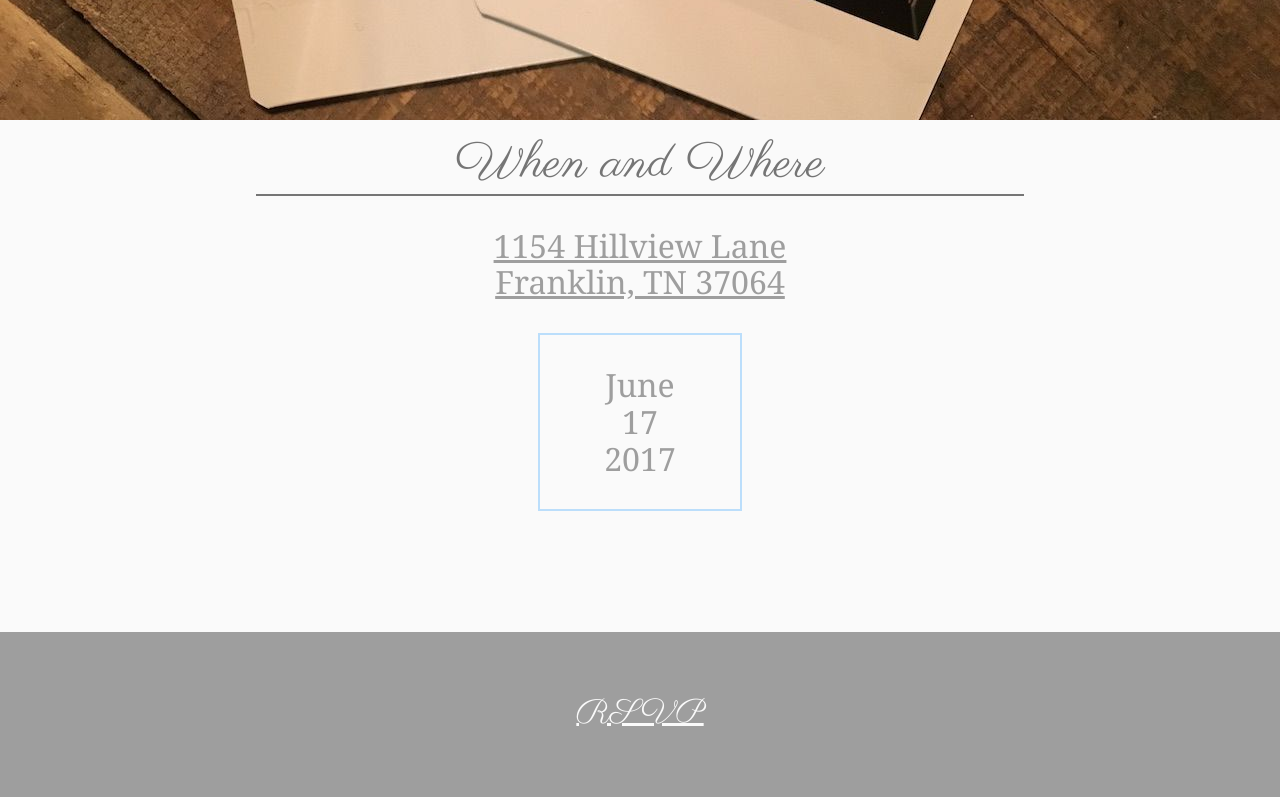
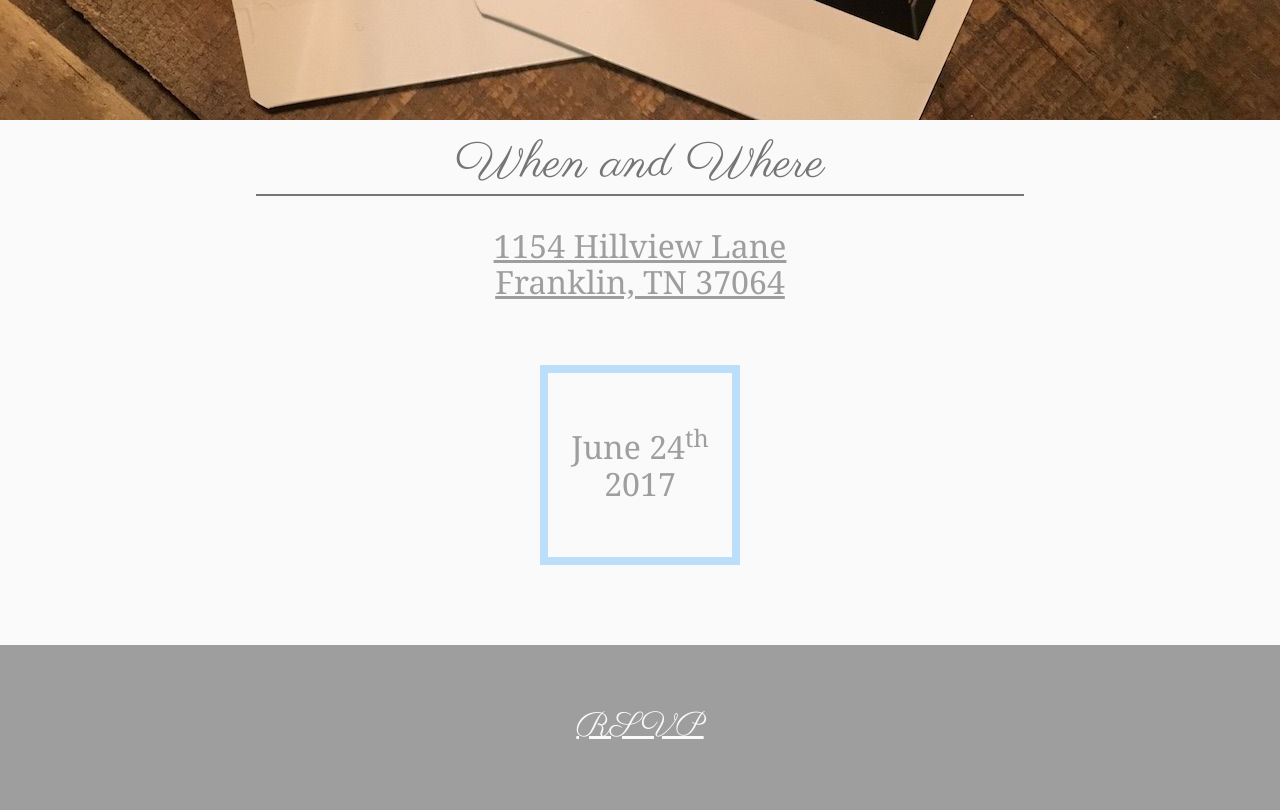
Before and after one commit to kevindurb/wedding-website, a plain HTML site: page index.html in a window 1280 px wide. Shown: the part 1480-2290 px from the top of the page. Drawn offline with nearby package versions, Linux system fonts and the light colour scheme; a web font is replaced by a local one.

Commit message:
update date and clean up margins

```diff
--- a/index.css
+++ b/index.css
@@ -27,7 +27,6 @@ body * {
   background-color: #fafafa;
   padding: 16px;
   color: #9e9e9e;
-  min-height: 40vw;
 }
 
 .page.full {
@@ -84,9 +83,12 @@ body * {
 
 .date {
   display: inline-block;
-  padding: 32px 64px;
-  border: 2px solid #bbdefb;
-  margin-top: 32px;
+  border: 8px solid #bbdefb;
+  margin-top: 64px;
+  height: 200px;
+  width: 200px;
+  padding-top: 56px;
+  margin-bottom: 32px;
 }
 
 .address {
--- a/index.html
+++ b/index.html
@@ -40,9 +40,8 @@
           </div>
         </a>
         <div class="date">
-          <div class="month">June</div>
-          <div class="day">17</div>
-          <div class="year">2017</div>
+          <div>June 24<sup>th</sup></div>
+          <div>2017</div>
         </div>
       </div>
     </div>
```
